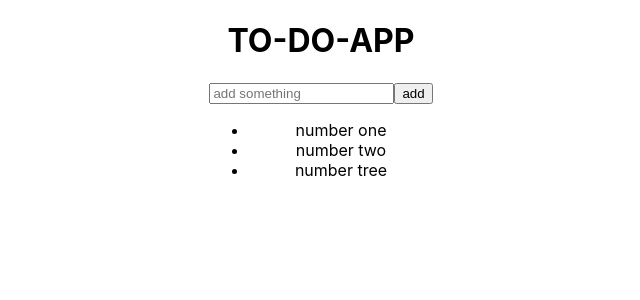
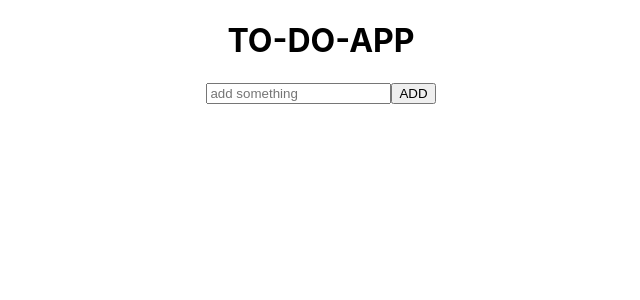
Before and after one commit to fatmanur1blt/React-Projects, a React (Create React App) app in the folder 03-to-do-app/: page / in a window 1280 px wide. Shown: the top 300 px of the page, without its empty margins (319-959 px from the left). Built offline with nearby package versions, Linux system fonts and the light colour scheme.

Commit message:
something has changed

```diff
--- a/03-to-do-app/package.json
+++ b/03-to-do-app/package.json
@@ -3,12 +3,17 @@
   "version": "0.1.0",
   "private": true,
   "dependencies": {
+    "@fortawesome/fontawesome-svg-core": "^6.4.0",
+    "@fortawesome/free-regular-svg-icons": "^6.4.0",
+    "@fortawesome/free-solid-svg-icons": "^6.4.0",
+    "@fortawesome/react-fontawesome": "^0.2.0",
     "@testing-library/jest-dom": "^5.16.5",
     "@testing-library/react": "^13.4.0",
     "@testing-library/user-event": "^13.5.0",
     "react": "^18.2.0",
     "react-dom": "^18.2.0",
     "react-scripts": "5.0.1",
+    "uuid": "^9.0.0",
     "web-vitals": "^2.1.4"
   },
   "scripts": {
--- a/03-to-do-app/src/App.js
+++ b/03-to-do-app/src/App.js
@@ -1,11 +1,11 @@
 import './App.css';
 
-import Todo from './components/Todo';
+import TodoInclusive from './components/TodoInclusive';
 
 function App() {
   return (
     <>
-       <Todo />
+       <TodoInclusive />
     </>
   );
 }
--- a/03-to-do-app/src/components/Todo.js
+++ b/03-to-do-app/src/components/Todo.js
@@ -3,16 +3,7 @@
 function Todo() {
   return (
     <>
-      <h1>TO-DO-APP</h1>
 
-     <input type='text' placeholder='add something'></input>
-     <button>add</button>
-
-     <ul>
-       <li>number one</li>
-       <li>number two</li>
-       <li>number tree</li>
-    </ul>
     </>
   );
 }
```
Also changed, not shown: 1 other file (tests, documents, lock files or other folders).
